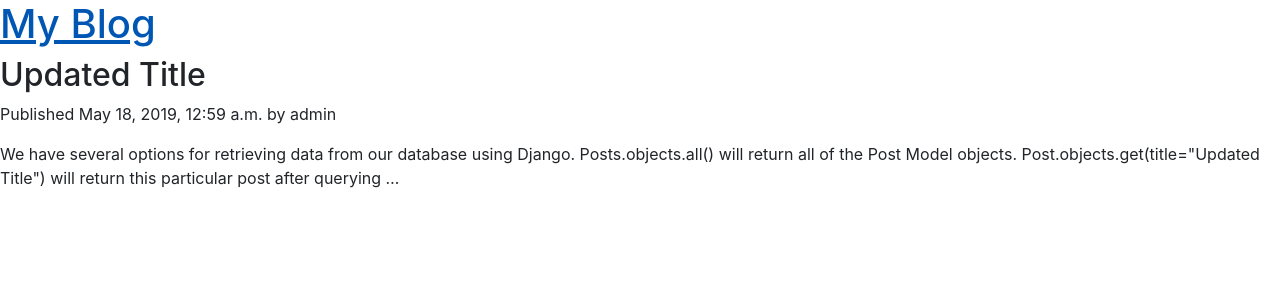
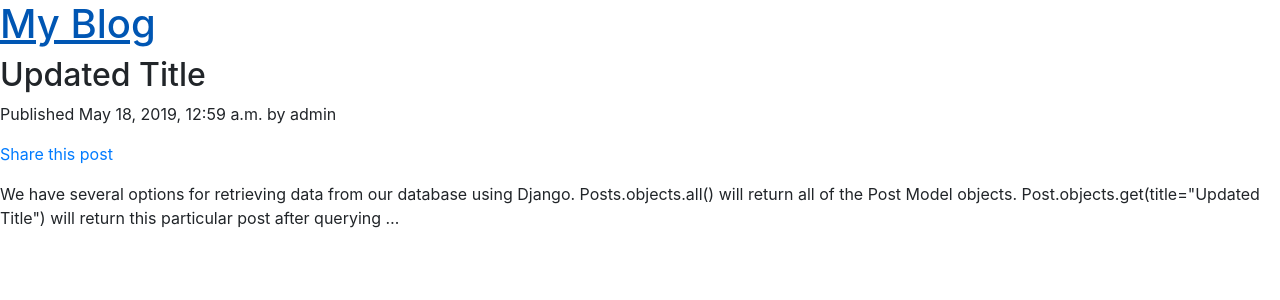
Before and after one commit to AyoHandGod/djangoBlog, a Django app: a page that uses blog/templates/blog/post/detail.html in a window 1280 px wide. Shown: the top 300 px of the page. Run offline with Django 3.2, Linux system fonts and the light colour scheme; data comes from the database, SQL or seed files in the repository; some libraries are stand-ins or nearby versions.

Commit message:
Added PostShareView class. Updated urls.py to use PostShareView class instead of function. #TODO Refactor View and clean it up

```diff
--- a/blog/templates/blog/post/detail.html
+++ b/blog/templates/blog/post/detail.html
@@ -12,5 +12,10 @@
 <p class="date">
     Published {{ post.publish }} by {{ post.author }}
 </p>
+<p>
+    <a href="{% url 'blog:post_share' post.id %}">
+    Share this post
+    </a>
+</p>
 {{ post.body|truncatewords:30|linebreaks }}
 {% endblock %}
--- a/blog/urls.py
+++ b/blog/urls.py
@@ -11,5 +11,5 @@ urlpatterns = [
          views.PostDetailView.as_view(), name='post_detail'),
     path('categories/', views.CategoryListView.as_view(), name='list_category'),
     path('categories/<slug:slug>/', views.CategoryDetailView.as_view(), name='category_details'),
-    path('<int:post_id>/share/', views.post_share, name='post_share')
+    path('<int:post_id>/share/', views.PostShareView.as_view(), name='post_share'),
 ]
--- a/blog/views.py
+++ b/blog/views.py
@@ -1,23 +1,27 @@
 import logging
+import os
 
 from django.core.mail import send_mail
 from django.shortcuts import render, get_object_or_404
 from django.core.paginator import Paginator, EmptyPage, \
     PageNotAnInteger
-from django.utils.log import AdminEmailHandler
 from django.views.generic import ListView, DetailView, FormView
+
+from logdna import LogDNAHandler
 
 from .models import Post, Category
 from .forms import EmailPostForm
 
-# Create your views here.
+# Logger settings
 logger = logging.getLogger(__name__)
 logger.setLevel(logging.DEBUG)
 
 fh = logging.FileHandler('spam.log')
-emailHandler = AdminEmailHandler(include_html=True)
+logDNA = LogDNAHandler(os.environ.get("LOGDNA"))
 logger.addHandler(fh)
-logger.addHandler(emailHandler)
+logger.addHandler(logDNA)
+
+# Create your views here.
 
 
 # Post Methods
@@ -27,6 +31,7 @@ class PostListView(ListView):
     context_object_name = 'posts'
     paginate_by = 3
     template_name = 'blog/post/list.html'
+    logger.info("Post list viewed", {"app": "djangoBlog"})
 
 
 def list_post(request):
@@ -49,6 +54,7 @@ class PostDetailView(DetailView):
     model = Post
     context_object_name = 'post'
     template_name = 'blog/post/detail.html'
+    logger.info("Post details viewed", {"app": "djangoBlog"})
 
     def get_context_data(self, **kwargs):
         context = super().get_context_data(**kwargs)
@@ -72,6 +78,7 @@ class CategoryListView(ListView):
     context_object_name = 'categories'
     paginate_by = 3
     template_name = 'blog/category/list.html'
+    logger.info("Category list viewed", {"app": "djangoBlog"})
 
 
 def list_categories(request):
@@ -110,21 +117,35 @@ def category_details(request, category):
 
 class PostShareView(FormView):
     template_name = 'blog/post/share.html'
+    context_object_name = 'form'
     form_class = EmailPostForm
-    success_url = '/thanks/'
     sent = False
 
     def form_valid(self, form):
         form.send_email()
         return super().form_valid(form)
 
-    def post(self, request):
+    def post(self, request, post_id, **kwargs):
+        post = get_object_or_404(Post, id=post_id, status="published")
         form = EmailPostForm(request.POST)
+
         if form.is_valid():
             cd = form.cleaned_data
-            post_url = request.build_absolute_url(
+            subject = '{} ({}) recommends you reading "{}"' \
+                .format(cd['name'], cd['email'], post.title)
+            message = 'Read "{}" at {}\n\n{}\'s comments: {}' \
+                .format(post.title, post.get_absolute_url(), cd['name'], cd['comments'])
+            send_mail(subject, message, 'admin@myblog.com', [cd['to']])
+            self.sent = True
+            logger.info("Email sent out", {"app": "djangoBlog"})
+        else:
+            form = EmailPostForm()
+        return self.render_to_response(self.get_context_data())
 
-            )
+
+    def get_context_data(self, **kwargs):
+        context = super(FormView, self).get_context_data(**kwargs)
+        return context
 
 
 def post_share(request, post_id):
@@ -148,6 +169,7 @@ def post_share(request, post_id):
                 .format(post.title, post_url, cd['name'], cd['comments'])
             send_mail(subject, message, 'admin@myblog.com', [cd['to']])
             sent = True
+            logger.info("Email sent out", {"app": "djangoBlog"})
     else:
         form = EmailPostForm()
     context = {'post': post, 'form': form, 'sent': sent}
```
